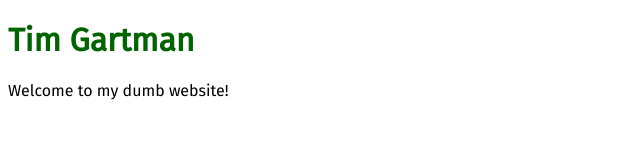
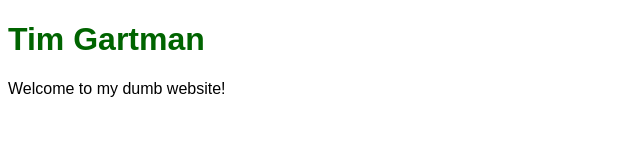
Before and after one commit to gartnomster/gartnomster.github.io, a plain HTML site: page index.html in a window 1280 px wide. Shown: the whole page, without its empty margins (0-640 px from the left). Drawn offline with Linux system fonts and the light colour scheme.

Commit message:
Update index.html

```diff
--- a/index.html
+++ b/index.html
@@ -2,7 +2,9 @@
 <html>
     <head>
         <link href=".\harry.css" rel="stylesheet" />
-        <link href="https://fonts.googleapis.com/css2?family=Fira+Sans" rel="stylesheet">
+        <link rel="preconnect" href="https://fonts.googleapis.com">
+        <link rel="preconnect" href="https://fonts.gstatic.com" crossorigin>
+        <link href="https://fonts.googleapis.com/css2?family=Space+Mono&display=swap" rel="stylesheet">
     </head>
     <body>
         <h1>Tim Gartman</h1>
```
